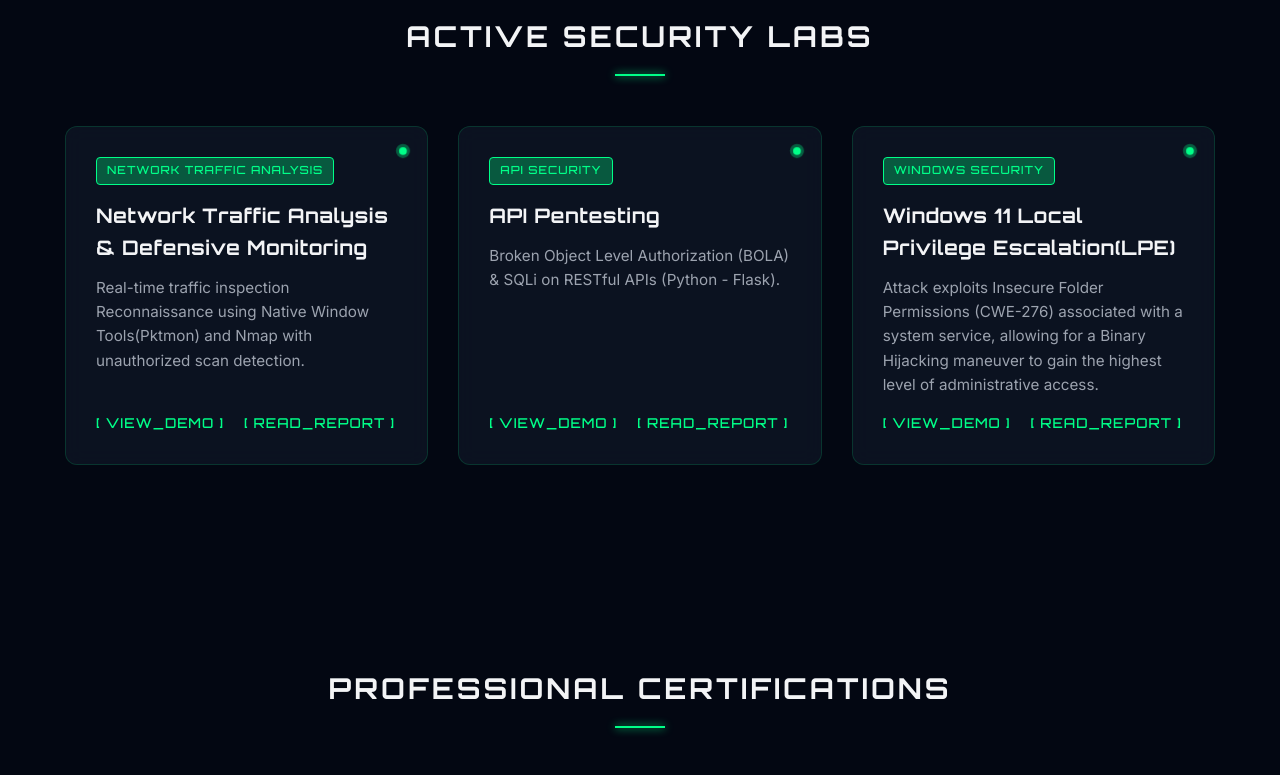
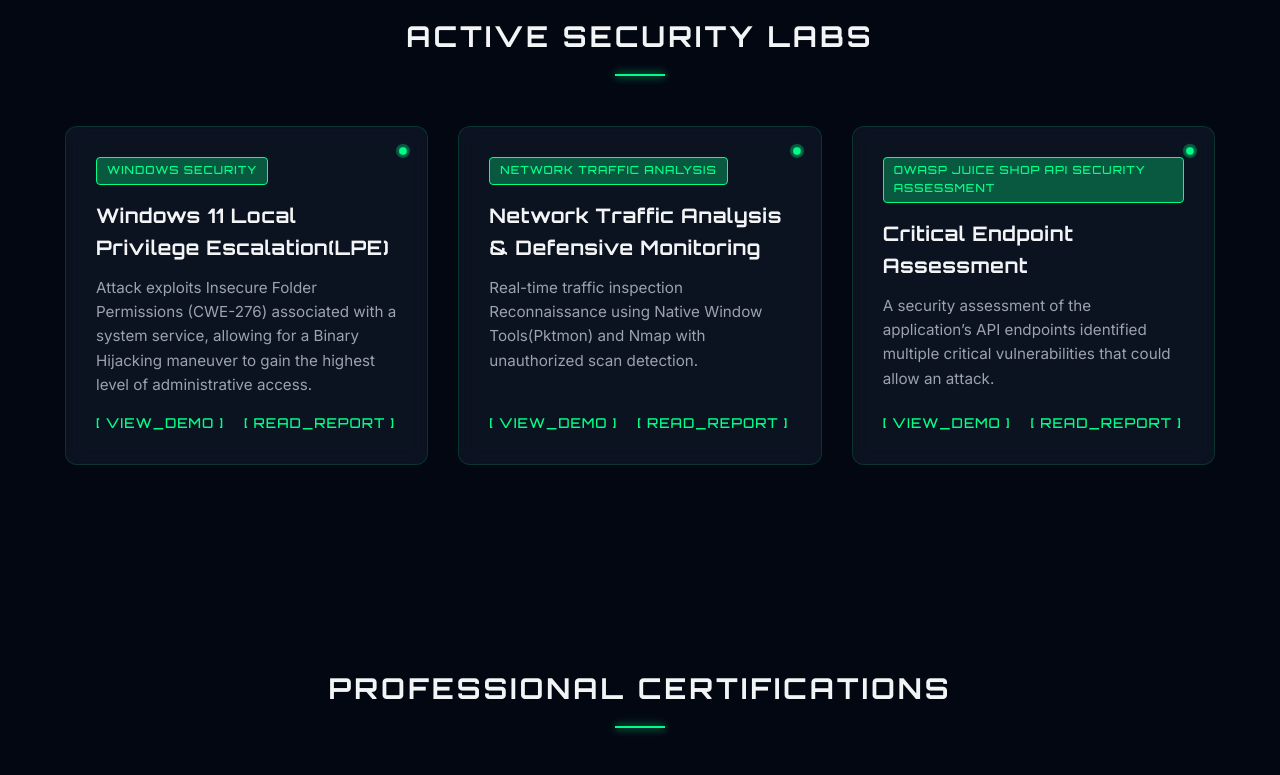
Before and after one commit to moe1112025/Portfolio, a plain HTML site: page index.html in a window 1280 px wide. Shown: the part 2160-2935 px from the top of the page. Drawn offline with Linux system fonts and the light colour scheme.

Commit message:
Update index.html

```diff
--- a/index.html
+++ b/index.html
@@ -74,6 +74,18 @@
 <section id="labs" class="reveal">
     <h2>Active Security Labs</h2>
     <div class="grid">
+
+          <div class="card">
+            <div class="status-dot"></div>
+            <div class="tag">Windows Security</div>
+            <h3>Windows 11 Local Privilege Escalation(LPE)</h3>
+            <p>Attack exploits Insecure Folder Permissions (CWE-276) associated with a system service, allowing for a Binary Hijacking maneuver to gain the highest level of administrative access.</p>
+            <div class="card-links">
+                <a href="https://drive.google.com/file/d/15mmvyUSVfplP2dtKTMwwm52__Tjcgngu/view?usp=drive_link" target="_blank">[ VIEW_DEMO ]</a>
+                <a href="https://drive.google.com/file/d/1bqdGl-xNYIPpD2EcokgD5G8lN4Z_xinM/view?usp=drive_link" target="_blank">[ READ_REPORT ]</a>
+            </div>
+        </div>
+
         <div class="card">
             <div class="status-dot"></div>
             <div class="tag">Network Traffic Analysis</div>
@@ -87,25 +99,15 @@
 
         <div class="card">
             <div class="status-dot"></div>
-            <div class="tag">API Security</div>
-            <h3>API Pentesting</h3>
-            <p>Broken Object Level Authorization (BOLA) & SQLi on RESTful APIs (Python - Flask).</p>
+            <div class="tag">OWASP Juice Shop API Security Assessment</div>
+            <h3>Critical Endpoint Assessment</h3>
+            <p>A security assessment of the application’s API endpoints identified multiple critical vulnerabilities that could allow an attack.</p>
             <div class="card-links">
-                <a href="https://drive.google.com/file/d/1Epyb8reGKkWkz4C4NimHu4EsgzSbSFFd/view?usp=drive_link" target="_blank">[ VIEW_DEMO ]</a>
-                <a href="https://drive.google.com/file/d/1pskxkbeUzV_E3S8zwt9eUd5wDS0OliZB/view?usp=drive_link" target="_blank">[ READ_REPORT ]</a>
+                <a href="https://drive.google.com/file/d/1419d3xMmaEBNFA--Tdlo-GrJt34fl0r1/view?usp=drive_link" target="_blank">[ VIEW_DEMO ]</a>
+                <a href="https://drive.google.com/file/d/1wQ1VqkFPOX3O8AzYP1DSJFrGo314pykW/view?usp=drive_link" target="_blank">[ READ_REPORT ]</a>
             </div>
         </div>
 
-        <div class="card">
-            <div class="status-dot"></div>
-            <div class="tag">Windows Security</div>
-            <h3>Windows 11 Local Privilege Escalation(LPE)</h3>
-            <p>Attack exploits Insecure Folder Permissions (CWE-276) associated with a system service, allowing for a Binary Hijacking maneuver to gain the highest level of administrative access.</p>
-            <div class="card-links">
-                <a href="https://drive.google.com/file/d/15mmvyUSVfplP2dtKTMwwm52__Tjcgngu/view?usp=drive_link" target="_blank">[ VIEW_DEMO ]</a>
-                <a href="https://drive.google.com/file/d/1bqdGl-xNYIPpD2EcokgD5G8lN4Z_xinM/view?usp=drive_link" target="_blank">[ READ_REPORT ]</a>
-            </div>
-        </div>
     </div>
 </section>
 
```
